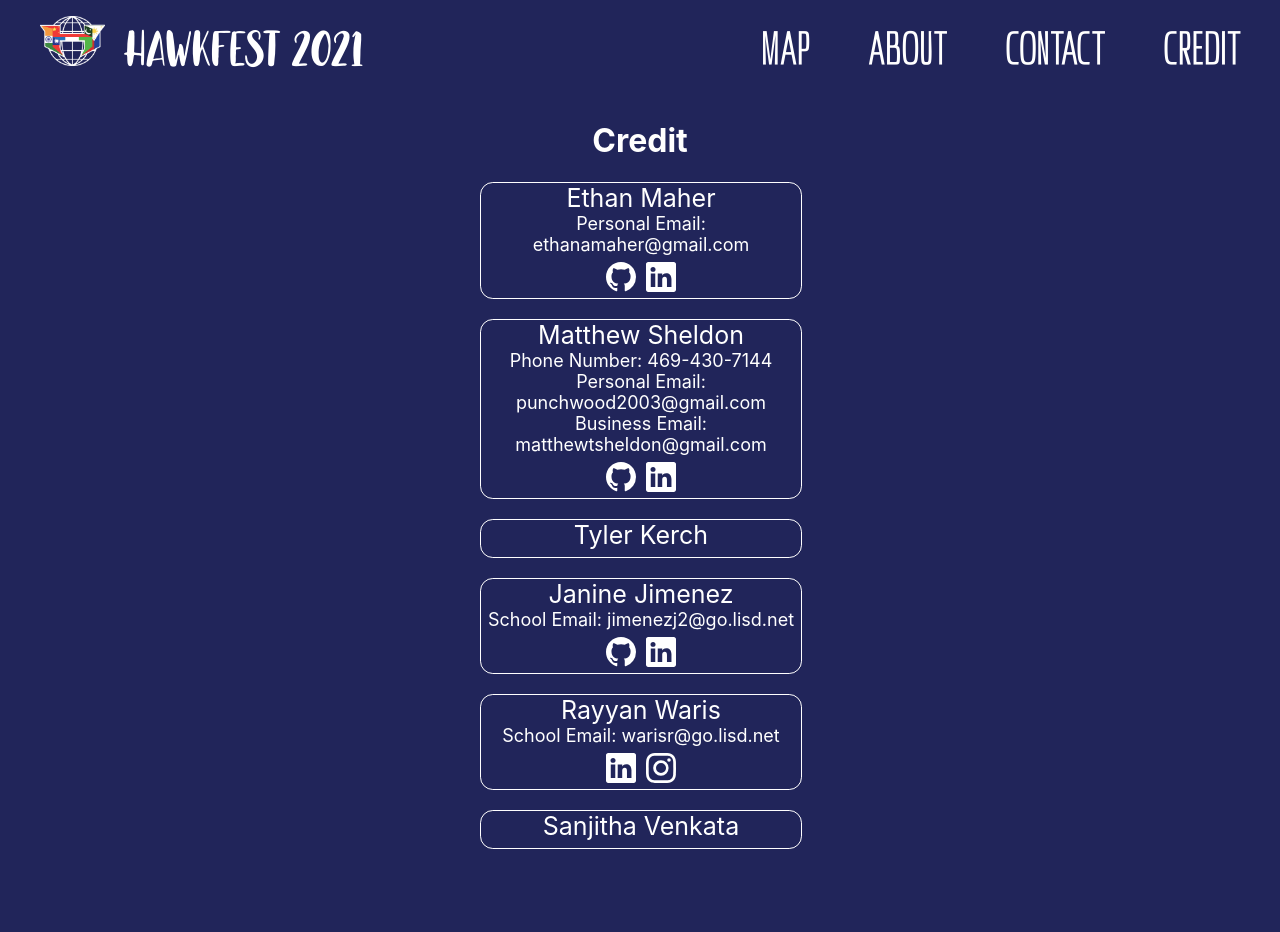
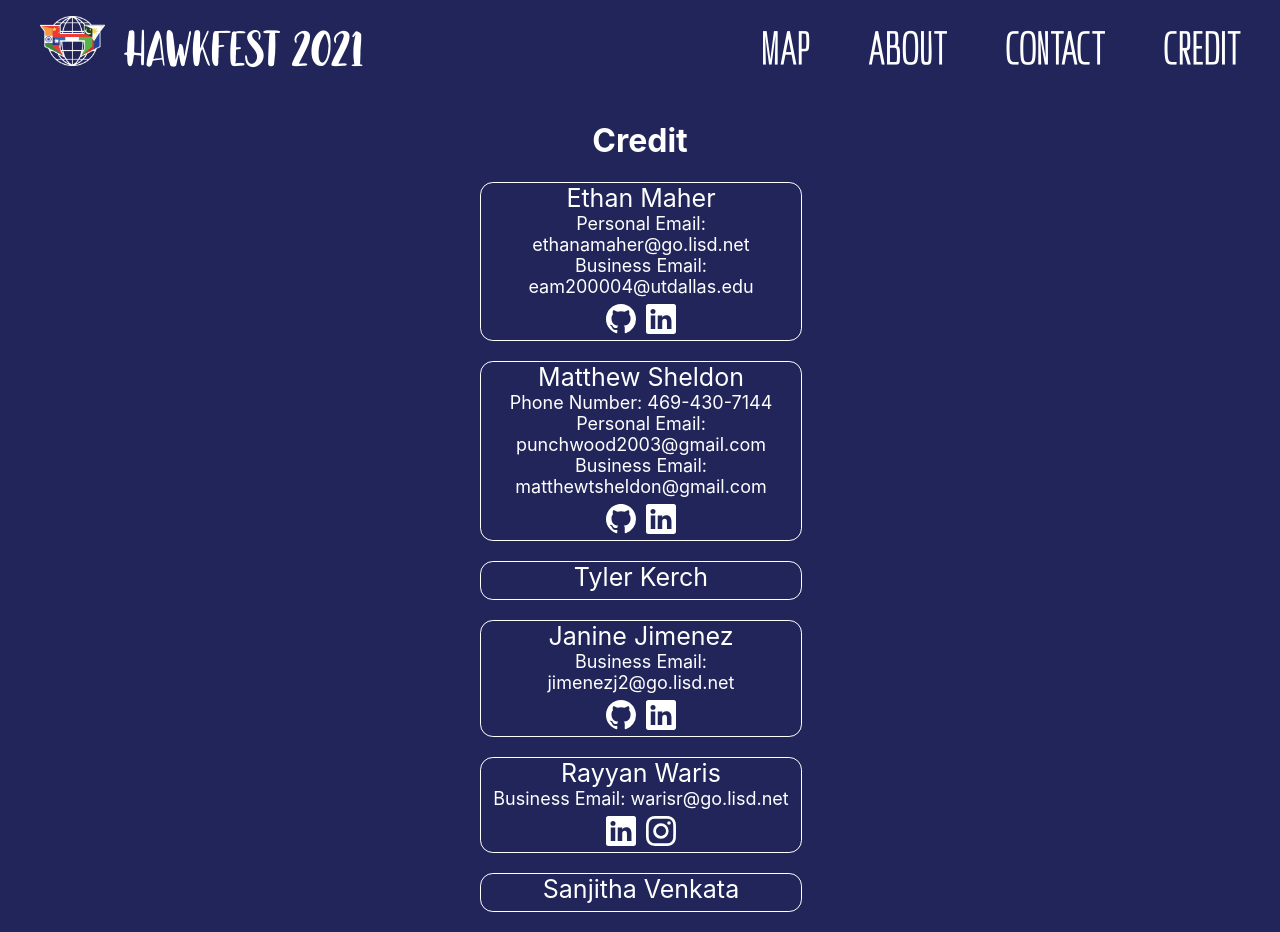
Before and after one commit to HebronHigh/hawkfest, a React (Create React App) app: page /hawkfest/credit in a window 1280 px wide. Before the commit the page ends 869 px from the top, so only its background shows below. Built offline with nearby package versions, Linux system fonts and the light colour scheme.

Commit message:
added email servicesfor credit

```diff
--- a/src/components/Contributor.jsx
+++ b/src/components/Contributor.jsx
@@ -13,9 +13,8 @@ const Contributor = (props) => {
 
         <div className='textinfo'>
           <TextInfo type='phonenumber' user={props.phonenumber} />
-          <TextInfo type='personalemail' user={props.personalemail} />
-          <TextInfo type='workemail' user={props.workemail} />
-          <TextInfo type='schoolemail' user={props.schoolemail} />
+          <TextInfo type='personalemail' user={props.personalemail} service={props.personalservice}/>
+          <TextInfo type='workemail' user={props.workemail} service={props.workservice}/>
         </div>
 
         <div className='infolinks'>
--- a/src/components/Credit.jsx
+++ b/src/components/Credit.jsx
@@ -12,6 +12,9 @@ const Credit = () => {
               githubName='randompwner'
               linkedinName='ethan-maher'
               personalemail='ethanamaher'
+              personalservice='lisd'
+              workemail='eam200004'
+              workservice='utdallas'
             />
           </div>
 
@@ -22,7 +25,9 @@ const Credit = () => {
               linkedinName='matthew-sheldon-280812200'
               phonenumber='469-430-7144'
               personalemail='punchwood2003'
+              personalservice='google'
               workemail='matthewtsheldon'
+              workservice='google'
             />
           </div>
 
@@ -37,7 +42,8 @@ const Credit = () => {
               name='Janine Jimenez'
               githubName='jsjimenezdotcom'
               linkedinName='janine-jimenez-172152201'
-              schoolemail='jimenezj2'
+              workemail='jimenezj2'
+              workservice='lisd'
             />
           </div>
 
@@ -46,7 +52,8 @@ const Credit = () => {
               name='Rayyan Waris'
               linkedinName='rayyan-waris-b6821020b'
               instagramName='raywa04'
-              schoolemail='warisr'
+              workemail='warisr'
+              workservice='lisd'
             />
           </div>
 
--- a/src/components/TextInfo.jsx
+++ b/src/components/TextInfo.jsx
@@ -3,23 +3,39 @@ import './TextInfo.css'
 
 const TextInfo = (props) => {
   if (typeof (props.user) !== 'undefined') {
+
+
     if (props.type === 'personalemail') {
-      const email = props.user + '@gmail.com'
+      const user = props.user;
+      const service = props.service;
+      let email = ''
+      if (service === 'google') {
+        email = user + '@gmail.com';
+      } else if (service === 'lisd') {
+        email = user + '@go.lisd.net';
+      } else if (service === 'utdallas') {
+        email = user + '@utdallas.edu';
+      }
       const mailto = 'mailto:' + email
       return (
         <div className='item'>Personal Email: <a href={mailto}>{email}</a></div>
       )
     } else if (props.type === 'workemail') {
-      const email = props.user + '@gmail.com'
+      const user = props.user;
+      const service = props.service;
+      let email = '';
+
+      if (service === 'google') {
+        email = user + '@gmail.com';
+      } else if (service === 'lisd') {
+        email = user + '@go.lisd.net';
+      } else if (service === 'utdallas') {
+        email = user + '@utdallas.edu';
+      }
+
       const mailto = 'mailto:' + email
       return (
         <div className='item'>Business Email: <a href={mailto}>{email}</a></div>
-      )
-    } else if (props.type === 'schoolemail') {
-      const email = props.user + '@go.lisd.net'
-      const mailto = 'mailto:' + email
-      return (
-        <div className='item'>School Email: <a href={mailto}>{email}</a></div>
       )
     } else if (props.type === 'phonenumber') {
       const phone = props.user
```
